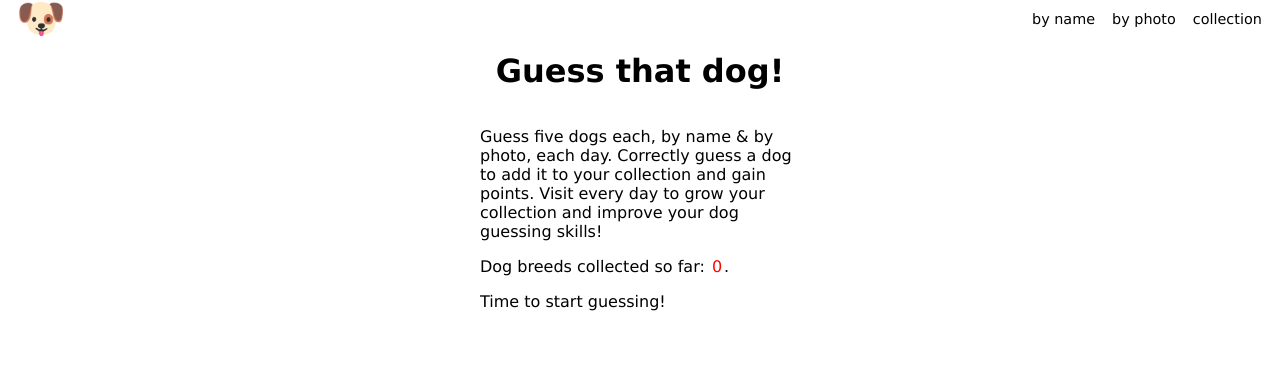
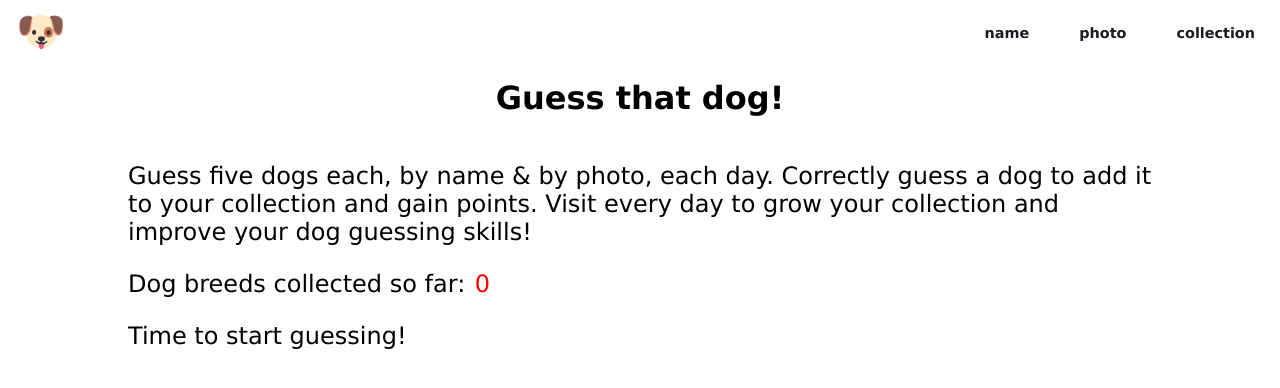
Before and after one commit to jdlms/dogs, a Next.js app: page / in a window 1280 px wide. Shown: the top 388 px of the page. Built offline with nearby package versions, Linux system fonts and the light colour scheme.

Commit message:
landing and template styling

```diff
--- a/components/LandingScoring.tsx
+++ b/components/LandingScoring.tsx
@@ -12,7 +12,7 @@ export function LandingScoring() {
       {playerData.lifetimePlayerGuesses === 0 ? (
         <NoScoreYet />
       ) : (
-        <div style={{ paddingBottom: "10px", borderBottom: "solid 1px white" }}>
+        <div style={{ paddingBottom: "10px", borderBottom: "solid 1px white", fontSize: "1.5rem" }}>
           You&apos;ve made a total of <Span>{playerData.lifetimePlayerGuesses}</Span> guesses and
           collected <Span>{playerData.correctBreedIds.length}</Span> breeds.
         </div>
--- a/components/Layout.tsx
+++ b/components/Layout.tsx
@@ -1,6 +1,6 @@
 import { Navbar } from "./Navbar";
 
-export function Layout({ children }) {
+export function Layout({ children }: any) {
   return (
     <>
       <Navbar />
--- a/components/Navbar.tsx
+++ b/components/Navbar.tsx
@@ -5,13 +5,10 @@ export function Navbar() {
     <>
       <nav
         style={{
-          borderBottom: "2px solid white",
           paddingBottom: ".3rem",
           display: "flex",
           flexDirection: "row",
           justifyContent: "space-between",
-          position: "relative",
-          zIndex: 1,
         }}
       >
         <div>
@@ -28,10 +25,10 @@ export function Navbar() {
               fontSize: "2.5rem",
               fontWeight: "600",
               marginLeft: ".5rem",
+            marginTop: '.5rem',
               display: "inline-block",
               transform: "rotate(1deg)",
-              marginTop: '-5px',
-              marginBottom: "-20px",
+
             }}
           >
             <Link href="/">🐶</Link>
@@ -42,38 +39,49 @@ export function Navbar() {
             display: "flex",
             flexDirection: "row",
             alignItems: "center",
-            width: "16rem",
           }}
         >
           <div
             style={{
               display: "inline",
               fontSize: ".9rem",
-              borderRight: "1px solid white",
-              paddingRight: ".5rem",
-              paddingLeft: ".5rem",
+              border: "1px solid white",
+              background: "white",
+              padding: ".5rem",
+              borderRadius: "4%",
+              color: "#1c1b22",
+              fontWeight: "bold",
+              margin: "1rem",
             }}
           >
-            <Link href="/name">by name</Link>
+            <Link href="/name">name</Link>
           </div>
           <div
             style={{
               display: "inline",
               fontSize: ".9rem",
-              borderRight: "1px solid white",
-              paddingRight: ".5rem",
-              paddingLeft: ".5rem",
+              border: "1px solid white",
+              background: "white",
+              padding: ".5rem",
+              borderRadius: "4%",
+              color: "#1c1b22",
+              fontWeight: "bold",
+              margin: "1rem",
             }}
           >
-            <Link href="/photo">by photo</Link>
+            <Link href="/photo">photo</Link>
           </div>
           <div
             style={{
               display: "inline",
               fontSize: ".9rem",
-
-              paddingRight: ".5rem",
-              paddingLeft: ".5rem",
+              border: "1px solid white",
+              background: "white",
+              padding: ".5rem",
+              borderRadius: "4%",
+              color: "#1c1b22",
+              fontWeight: "bold",
+              margin: "1rem",
             }}
           >
             <Link href="/collection">collection</Link>
--- a/components/NoScoreYet.tsx
+++ b/components/NoScoreYet.tsx
@@ -2,9 +2,15 @@ import { Span } from "./Score";
 
 export function NoScoreYet() {
   return (
-    <div style={{ paddingBottom: "10px", borderBottom: "solid 1px white", width: "320px" }}>
+    <div
+      style={{
+        borderBottom: "solid 1px white",
+        width: "100%",
+        fontSize: "1.5rem",
+      }}
+    >
       <div>
-        Dog breeds collected so far: <Span>0</Span>.
+        Dog breeds collected so far: <Span>0</Span>
       </div>
       <p> Time to start guessing!</p>
     </div>
--- a/pages/index.tsx
+++ b/pages/index.tsx
@@ -14,12 +14,12 @@ export default function Home() {
         display: "flex",
         flexDirection: "column",
         alignItems: "center",
-        width: "20rem",
+        width: "80%",
       }}
     >
       <h1 style={{ marginTop: ".5rem" }}>Guess that dog!</h1>
 
-      <p>
+      <p style={{ fontSize: "1.5rem" }}>
         Guess five dogs each, by name & by photo, each day. Correctly guess a dog to add it to your
         collection and gain points. Visit every day to grow your collection and improve your dog
         guessing skills!
--- a/pages/name.tsx
+++ b/pages/name.tsx
@@ -25,7 +25,7 @@ export default function Name() {
   const [correctName, setCorrectName] = useState({});
   const [difficultyNum, setDifficultyNum] = useState(6);
   const [guess, setGuess] = useState(false);
-  const [modalText, setModalText] = useState({});
+  const [modalText, setModalText] = useState<any>({});
   const [isModalOpen, setIsModalOpen] = useState(false);
   const [isGuessCorrect, setIsGuessCorrect] = useState(false);
 
--- a/pages/photo.tsx
+++ b/pages/photo.tsx
@@ -28,7 +28,7 @@ export default function Photo() {
   const [correctImg, setCorrectImg] = useState("");
   const [difficultyNum, setDifficultyNum] = useState(6);
   const [guess, setGuess] = useState(false);
-  const [modalText, setModalText] = useState({});
+  const [modalText, setModalText] = useState<any>({});
   const [isModalOpen, setIsModalOpen] = useState(false);
   const [isGuessCorrect, setIsGuessCorrect] = useState(false);
 
```
